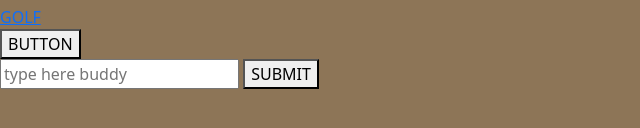
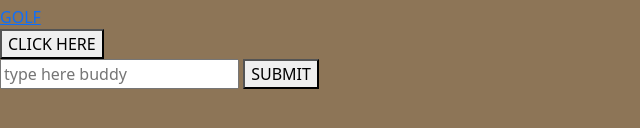
Before and after one commit to AdamIverson/ai-test, a website: page src/index.html in a window 1280 px wide. Shown: the part 392-520 px from the top of the page, 0-640 px from the left. Drawn offline with nearby package versions, Linux system fonts and the light colour scheme.

Commit message:
BUTTON to CLICK HERE

```diff
--- a/src/index.html
+++ b/src/index.html
@@ -44,7 +44,7 @@
     <h2 class="tiger">tiger</h2>
     <a href="https://www.golf.com" target="_blank">GOLF</a>
     <br>
-    <button>BUTTON</button>
+    <button>CLICK HERE</button>
 
     <form>
       <input type="number" placeholder="type here buddy"></input>
```
